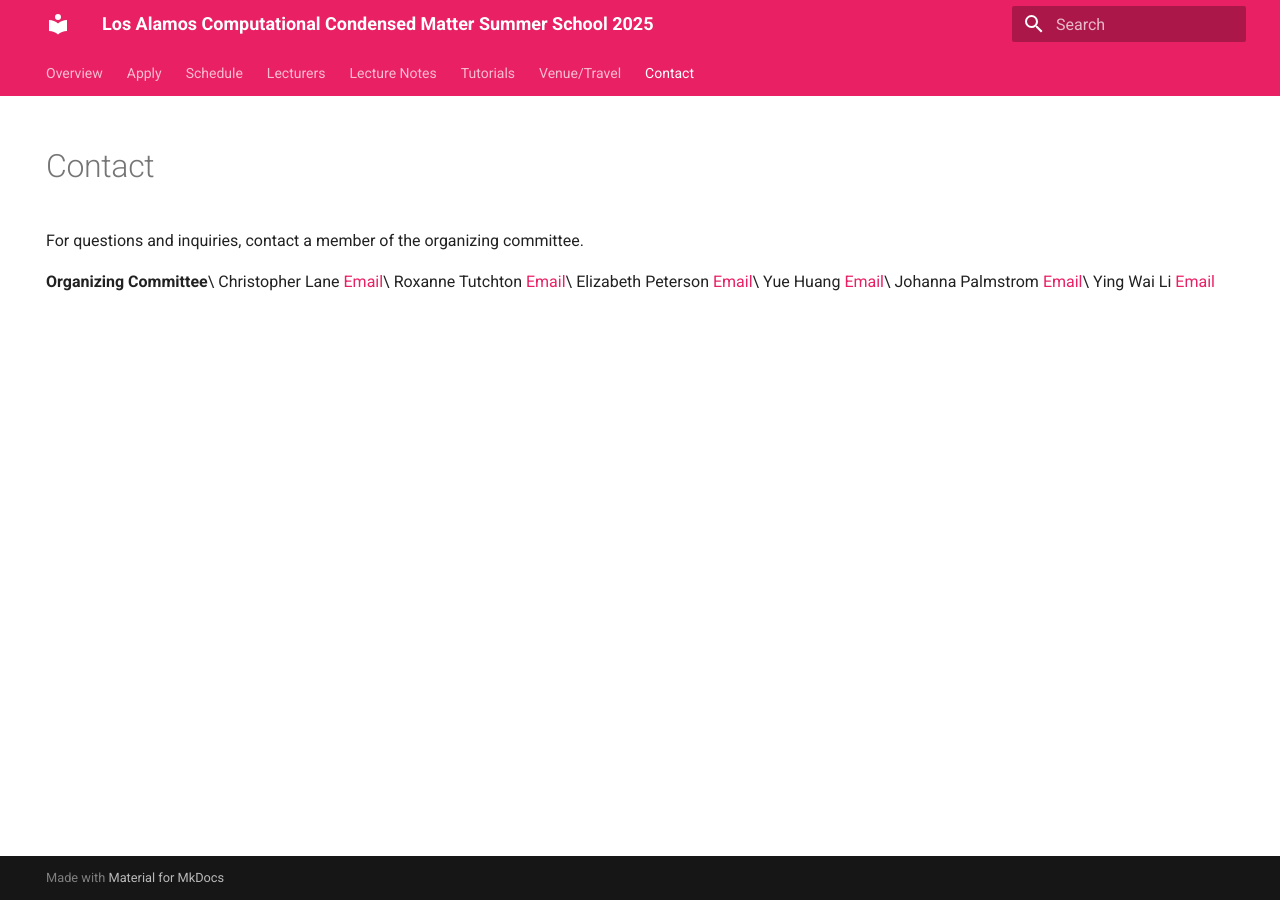
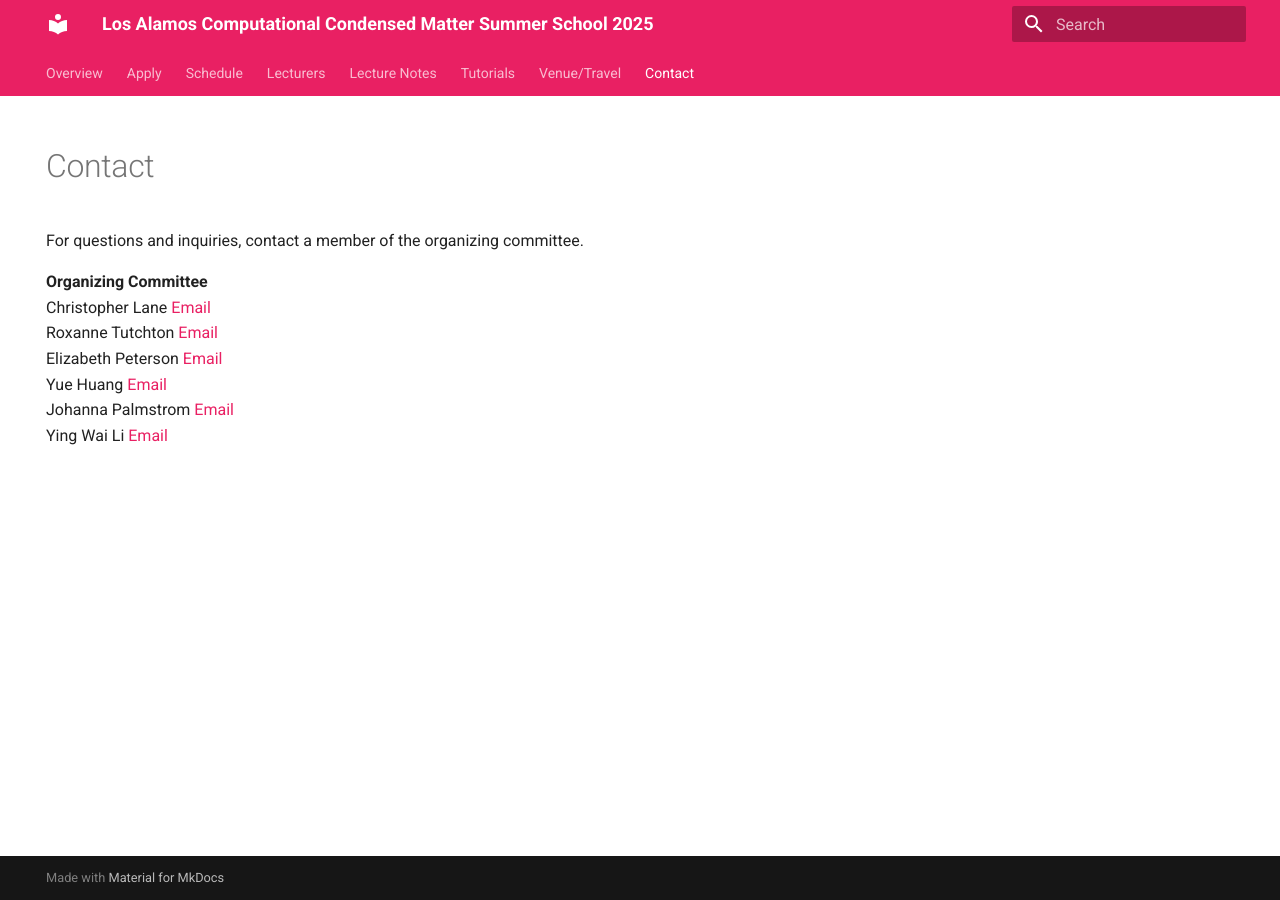
Before and after one commit to LACCMSS/2025, an MkDocs documentation site: the page built from docs/contact.md, in a window 1280 px wide. Built offline with MkDocs 1.6.1 and Material for MkDocs 9.7.7, drawn with Linux system fonts in a browser that asks for light colours.

```diff
--- a/docs/contact.md
+++ b/docs/contact.md
@@ -7,10 +7,10 @@ title: Contact
 
 For questions and inquiries, contact a member of the organizing committee.
 
-**Organizing Committee**\
-Christopher Lane [Email](mailto:laneca@lanl.gov)\
-Roxanne Tutchton [Email](mailto:rtutchton@lanl.gov)\
-Elizabeth Peterson [Email](mailto:epeterson@lanl.gov)\
-Yue Huang [Email](mailto:yhuang@lanl.gov)\
-Johanna Palmstrom [Email](mailto:jpalmstrom@lanl.gov)\
-Ying Wai Li [Email](mailto:yingwaili@lanl.gov)
+**Organizing Committee**
+<br>Christopher Lane [Email](mailto:laneca@lanl.gov)
+<br>Roxanne Tutchton [Email](mailto:rtutchton@lanl.gov)
+<br>Elizabeth Peterson [Email](mailto:epeterson@lanl.gov)
+<br>Yue Huang [Email](mailto:yhuang@lanl.gov)
+<br>Johanna Palmstrom [Email](mailto:jpalmstrom@lanl.gov)
+<br>Ying Wai Li [Email](mailto:yingwaili@lanl.gov)
```
